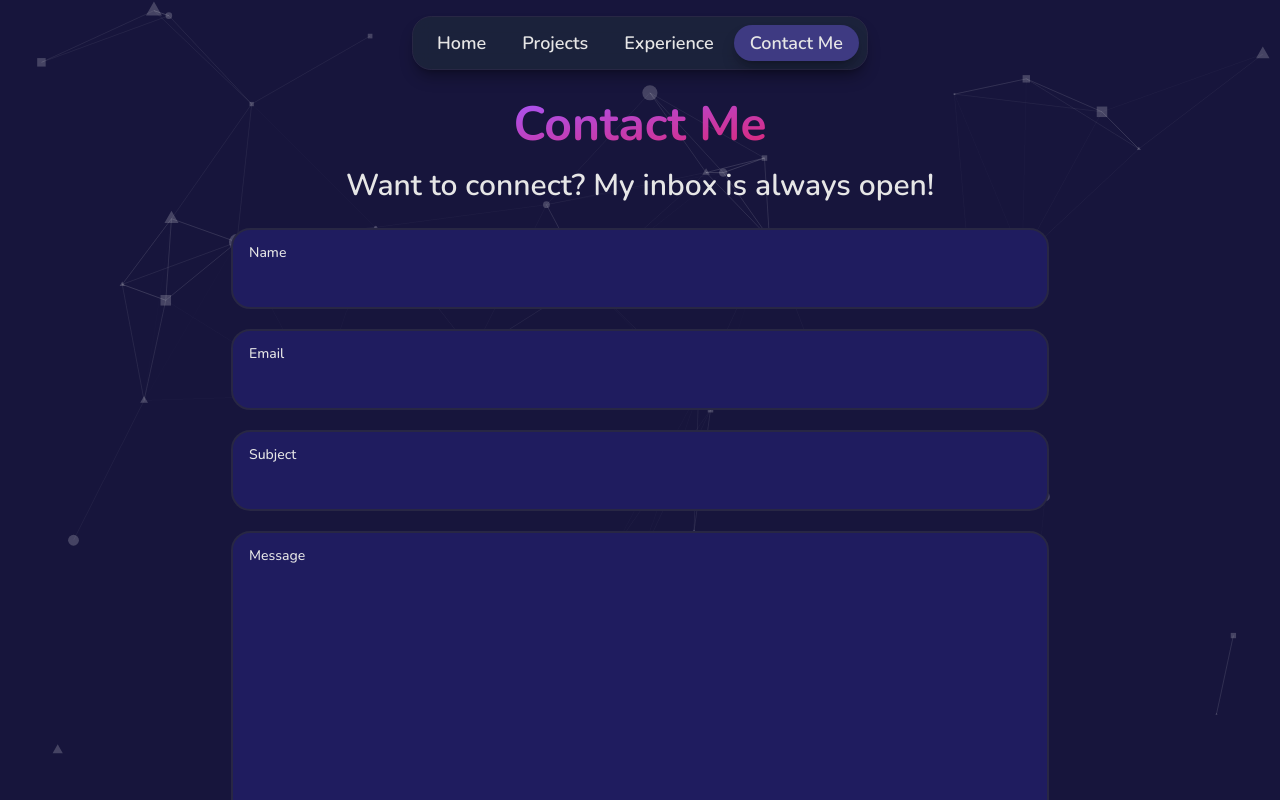
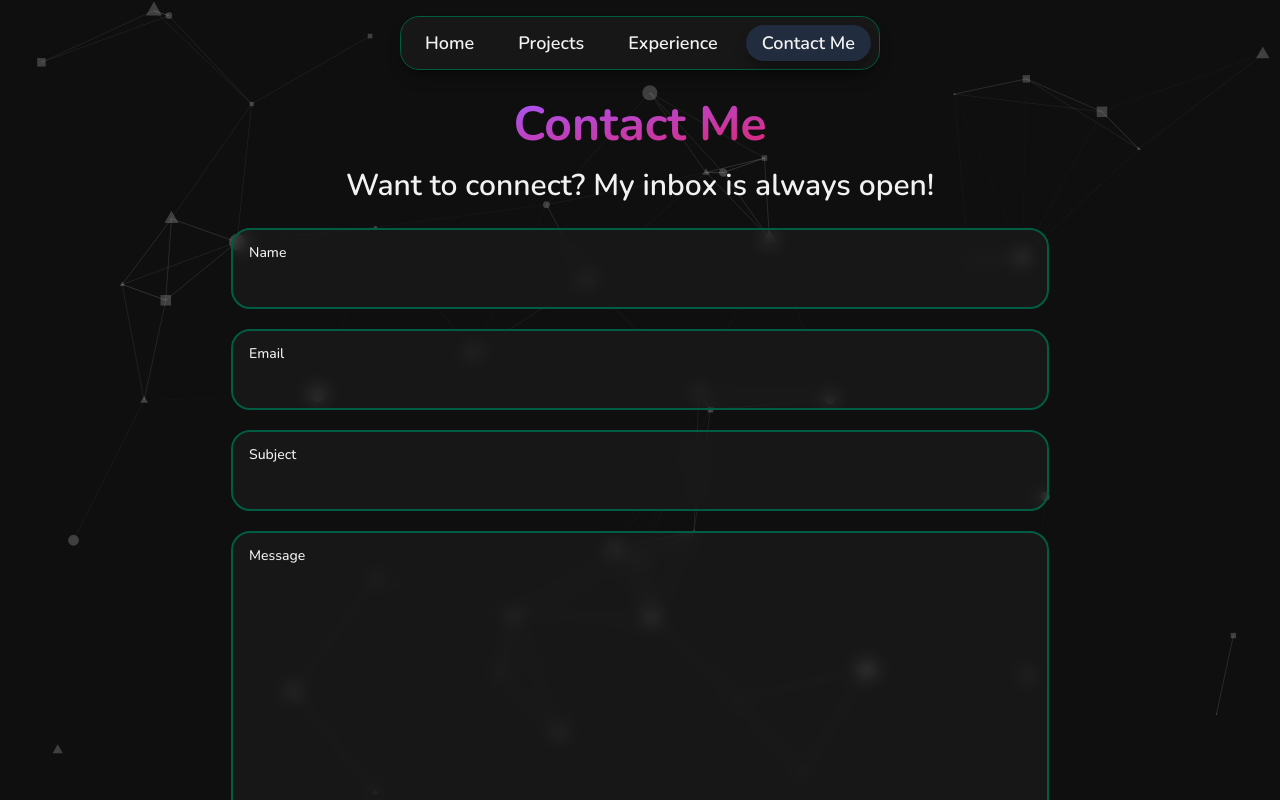
Before and after one commit to priyaaanshh/thepriyansh01.github.io, a Next.js app: page /contact in a window 1280 px wide. Built offline with nearby package versions, Linux system fonts and the light colour scheme.

Commit message:
fixed colors

```diff
--- a/src/app/contact/inputBox.tsx
+++ b/src/app/contact/inputBox.tsx
@@ -9,7 +9,7 @@ interface props {
 }
 const InputBox: React.FC<props> = ({ inputname, istextbox, value, onChange }) => {
     return (
-        <Label className="flex flex-col justify-normal items-start gap-3 bg-primary w-full rounded-[--radius] border-2 p-4">
+        <Label className="flex flex-col justify-normal items-start gap-3 bg-[#4e535324] backdrop-blur w-full rounded-[--radius] border-2 p-4">
             <span className=''>
                 {inputname}
             </span>
--- a/src/app/globals.css
+++ b/src/app/globals.css
@@ -17,20 +17,20 @@
 
 @layer base {
   .dark {
-    --dark-color-900: hsl(242, 48%, 16%);
-    --dark-color-700: hsl(243, 55%, 24%);
+    --dark-color-900: hsl(0, 0%, 6%);
+    --dark-color-700: hsl(219, 29%, 19%);
 
-    --light-color-600: hsl(242, 27%, 21%);
-    --light-color-400: hsl(242, 30%, 67%);
+    --light-color-600: hsl(163, 100%, 18%);
+    --light-color-400: hsl(172, 100%, 25%);
 
-    --light-color-100: hsl(0, 0%, 90%);
+    --light-color-100: hsl(0, 0%, 95%);
     --yellow-color-300: hsl(50, 98%, 64%);
 
-    --dark-shade-900: 242, 48%, 16%;
-    --dark-shade-700: 243, 55%, 24%;
-    --light-shade-600: 242, 27%, 21%;
-    --light-shade-400: 243, 38%, 37%;
-    --light-shade-100: 0, 0%, 90%;
+    --dark-shade-900: 0, 0%, 6%;
+    --dark-shade-700: 219, 29%, 19%;
+    --light-shade-600: 163, 100%, 18%;
+    --light-shade-400: 172, 100%, 25%;
+    --light-shade-100: 0, 0%, 95%;
     --yellow-shade-300: 50, 98%, 64%;
 
 
--- a/src/components/custom/dashboard/card/skillCard.tsx
+++ b/src/components/custom/dashboard/card/skillCard.tsx
@@ -6,7 +6,7 @@ interface SkillCardProps {
 
 const SkillCard: React.FC<SkillCardProps> = ({ children }) => {
     return (
-        <div className='flex justify-center items-center bg-secondary text-sm sm:text-lg hover:text-black hover:bg-destructive  hover:scale-125 duration-300 rounded-[var(--radius)] shadow-lg shadow-black/25 cursor-pointer px-4 py-2'>
+        <div className='flex justify-center items-center bg-primary text-sm sm:text-lg hover:text-black hover:bg-destructive  hover:scale-125 duration-300 rounded-[var(--radius)] shadow-lg shadow-black/25 cursor-pointer px-4 py-2'>
             {children}
         </div>
     );
--- a/src/components/custom/navBars/header.tsx
+++ b/src/components/custom/navBars/header.tsx
@@ -7,11 +7,11 @@ const Header = () => {
     const pathname = usePathname();
 
     const isActive = (path: string) => {
-        return pathname === path ? 'bg-secondary rounded-[var(--radius)] shadow-lg shadow-black/25' : 'hover:text-destructive duration-300';
+        return pathname === path ? 'bg-primary rounded-[var(--radius)] shadow-lg shadow-black/25' : 'hover:text-destructive duration-300';
     };
     return (
         <div className='z-10 flex flex-col justify-center items-center fixed top-0 w-full py-2'>
-            <div className="mt-2 hidden w-max flex-wrap justify-center items-center space-x-1 rounded-[var(--radius)] shadow-lg shadow-black/30 border border-muted bg-slate-800/70 p-2 backdrop-blur md:flex">
+            <div className="mt-2 hidden w-max flex-wrap justify-center items-center space-x-3 rounded-[var(--radius)] shadow-lg shadow-black/30 bg-[#4e535324] border border-muted p-2 backdrop-blur md:flex">
                 <Link href='/' passHref>
                     <div className={`flex justify-center items-center font-semibold md:px-4 md:text-lg px-4 py-1 ${isActive('/')}`}>
                         Home
```
